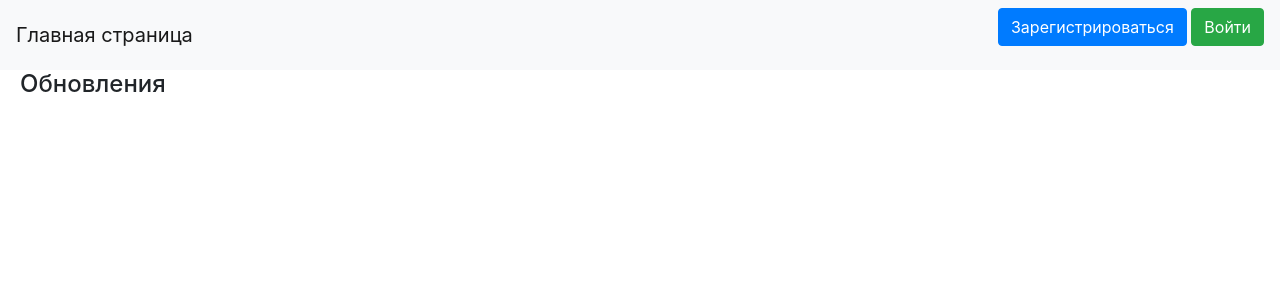
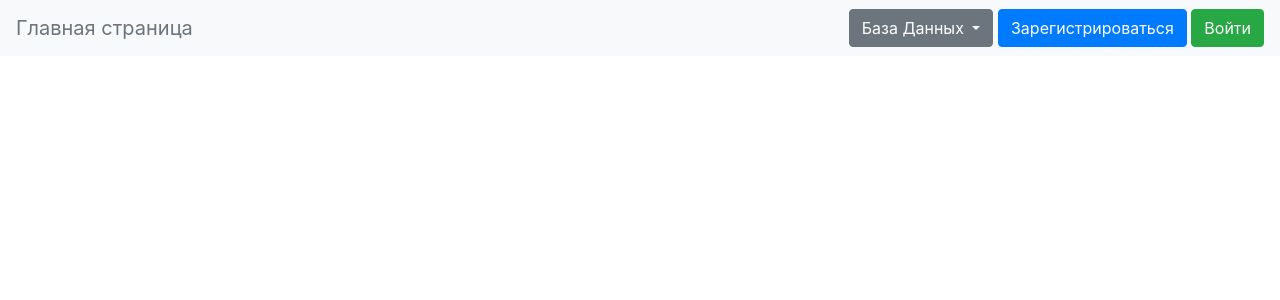
Before and after one commit to DmitriyDog/WEB, a Flask app: page / in a window 1280 px wide. Shown: the top 300 px of the page. Run offline with Flask 2, Linux system fonts and the light colour scheme; parts of the project's set-up code (start-up, migrations or seed data) failed here and were passed over; some libraries are stand-ins or nearby versions.

Commit message:
готовая шапка

```diff
--- a/main.py
+++ b/main.py
@@ -23,7 +23,7 @@ def main():
 
 @app.route('/')
 def home_page():
-    return render_template('home_page.html')
+    return render_template('home_page.html', title='Добро пожаловать!')
 
 
 @app.route('/login', methods=['GET', 'POST'])
@@ -75,7 +75,7 @@ def logout():
 
 
 @app.route('/profile')
-@login.required
+@login_required
 def profile():
     return render_template('profile.html')
 
--- a/templates/base.html
+++ b/templates/base.html
@@ -3,29 +3,43 @@
 <head>
     <meta charset="utf-8">
     <meta name="viewport" content="width=device-width, initial-scale=1, shrink-to-fit=no">
-    <link rel="stylesheet"
-          href="https://stackpath.bootstrapcdn.com/bootstrap/4.4.1/css/bootstrap.min.css"
-          integrity="sha384-Vkoo8x4CGsO3+Hhxv8T/Q5PaXtkKtu6ug5TOeNV6gBiFeWPGFN9MuhOf23Q9Ifjh"
-          crossorigin="anonymous">
+    <link rel="stylesheet" href="https://maxcdn.bootstrapcdn.com/bootstrap/4.0.0/css/bootstrap.min.css"
+          integrity="sha384-Gn5384xqQ1aoWXA+058RXPxPg6fy4IWvTNh0E263XmFcJlSAwiGgFAW/dAiS6JXm" crossorigin="anonymous">
     <title>{{title}}</title>
 </head>
 <body>
 <header>
-    <nav class="navbar navbar-light bg-light">
-        <a class="navbar-brand" href="/">Главная страница</a>
+    <nav class="navbar bg-light" role="navigation">
+        <a class="navbar-brand text-secondary" href="/">Главная страница</a>
+        <div class="dropdown ml-auto">
+            <button class="btn btn-secondary dropdown-toggle" data-toggle="dropdown">
+                База Данных<span class="caret"></span>
+            </button>
+        <ul class="dropdown-menu">
+            <li><a class="dropdown-item" href="#">Фильмы</a></li>
+            <li><a class="dropdown-item" href="#">Сериалы</a></li>
+            <li><a class="dropdown-item" href="#">Книги</a></li>
+        </ul>
         {% if current_user.is_authenticated %}
-    <a class="navbar-brand" href="/profile">{{ current_user.name }}</a>
-{% else %}
-    <p>
-        <a class="btn btn-primary " href="/register">Зарегистрироваться</a>
-        <a class="btn btn-success" href="/login">Войти</a>
-    </p>
-{% endif %}
+        <a class="btn btn-dark" href="/logout">{{ current_user.name }}</a>
+        {% else %}
+            <a class="btn btn-primary" href="/register">Зарегистрироваться</a>
+            <a class="btn btn-success" href="/login">Войти</a>
+        </div>
+        {% endif %}
     </nav>
 </header>
 <!-- Begin page content -->
 <main role="main" class="container">
-    {% block content %}{% endblock %}
-</main>
+    {% block content %}{% endblock %}</main>
+<script src="https://code.jquery.com/jquery-3.2.1.slim.min.js"
+        integrity="sha384-KJ3o2DKtIkvYIK3UENzmM7KCkRr/rE9/Qpg6aAZGJwFDMVNA/GpGFF93hXpG5KkN"
+        crossorigin="anonymous"></script>
+<script src="https://cdnjs.cloudflare.com/ajax/libs/popper.js/1.12.9/umd/popper.min.js"
+        integrity="sha384-ApNbgh9B+Y1QKtv3Rn7W3mgPxhU9K/ScQsAP7hUibX39j7fakFPskvXusvfa0b4Q"
+        crossorigin="anonymous"></script>
+<script src="https://maxcdn.bootstrapcdn.com/bootstrap/4.0.0/js/bootstrap.min.js"
+        integrity="sha384-JZR6Spejh4U02d8jOt6vLEHfe/JQGiRRSQQxSfFWpi1MquVdAyjUar5+76PVCmYl"
+        crossorigin="anonymous"></script>
 </body>
 </html>
--- a/templates/home_page.html
+++ b/templates/home_page.html
@@ -1,29 +1,6 @@
-<!DOCTYPE html>
-<html lang="en">
-<head>
-    <meta charset="UTF-8">
-    <meta name="viewport" content="width=device-width, initial-scale=1, shrink-to-fit=no">
-    <link rel="stylesheet" href="https://stackpath.bootstrapcdn.com/bootstrap/4.4.1/css/bootstrap.min.css"
-          integrity="sha384-Vkoo8x4CGsO3+Hhxv8T/Q5PaXtkKtu6ug5TOeNV6gBiFeWPGFN9MuhOf23Q9Ifjh" crossorigin="anonymous">
-    <title>Добро пожаловать!</title>
-    <style>h4 {margin-left: 20px;}</style>
-</head>
-<body>
- <header>
-    <nav class="navbar navbar-light bg-light">
-        <a class="navbar-brand" href="/">Главная страница</a>
-        {% if current_user.is_authenticated %}
-    <a class="navbar-brand" href="/profile">{{ current_user.name }}</a>
-{% else %}
-    <p>
-        <a class="btn btn-primary " href="/register">Зарегистрироваться</a>
-        <a class="btn btn-success" href="/login">Войти</a>
-    </p>
-{% endif %}
-    </nav>
-    <h4 align="left">Обновления</h4>
- </header>
- <main role="main" class="container">
- </main>
-</body>
-</html>
+{% extends "base.html" %}
+
+{% block content %}
+<main role="main" class="container">
+</main>
+{% endblock %}
```
Also changed, not shown: templates/profile.html (+5 -21 lines).
